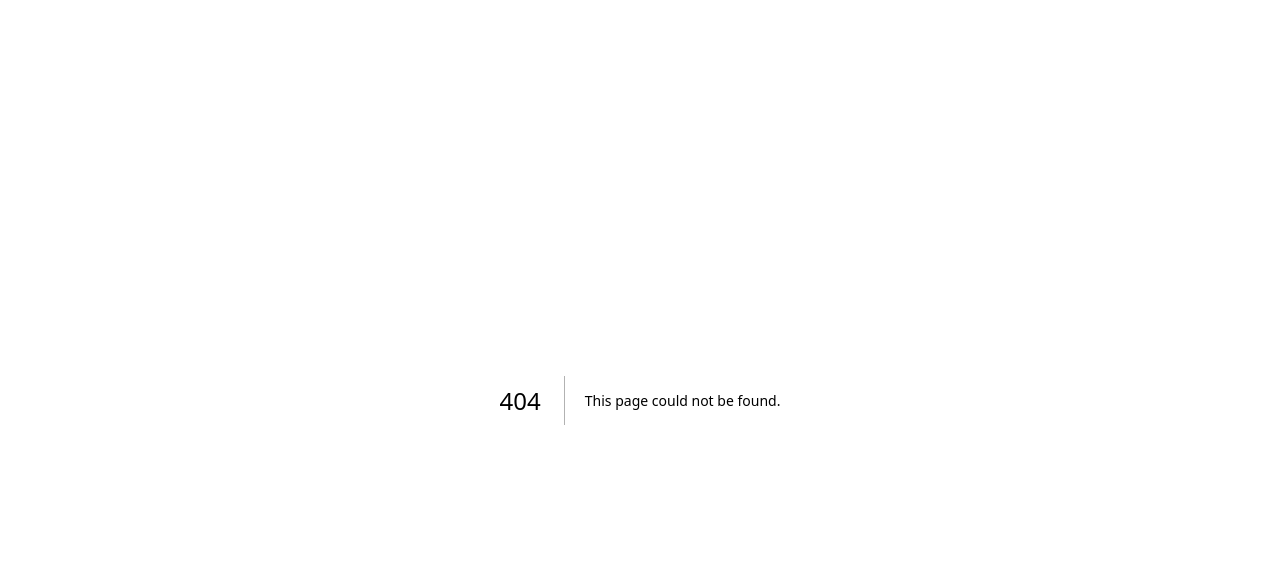
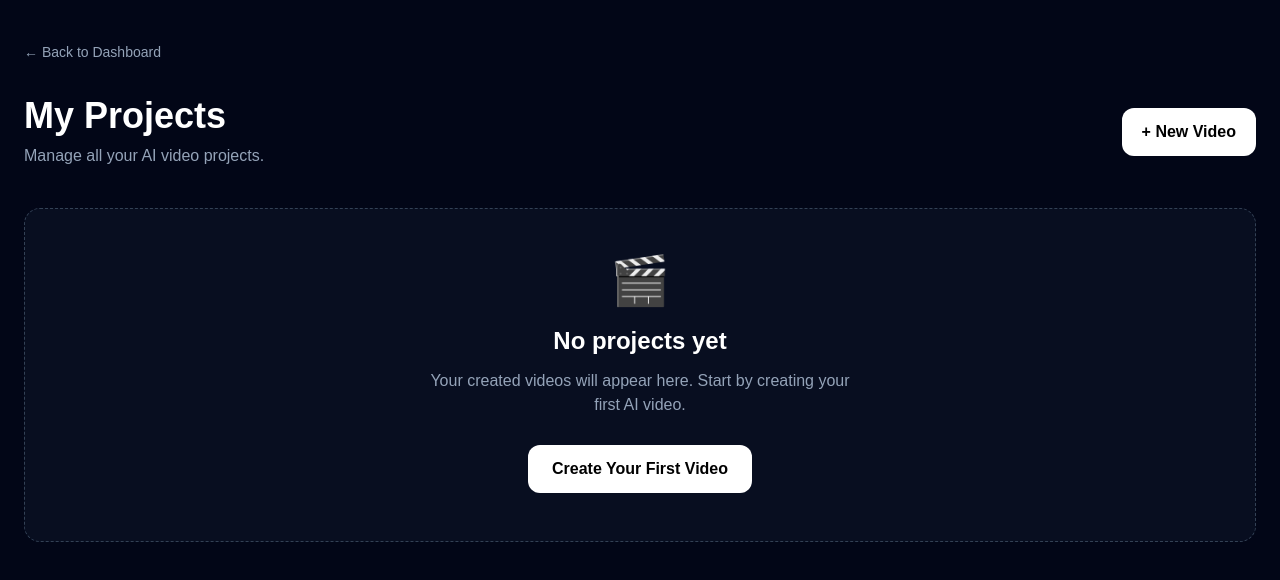
Before and after one commit to skraselnazmul-svg/Ai-Promo-video-, a Next.js app: page /projects in a window 1280 px wide. Before the commit this address had no page. Shown: the top 580 px of the page. Built offline with nearby package versions, Linux system fonts and the light colour scheme.

Commit message:
Add ProjectsPage component for managing projects

```diff
--- /dev/null
+++ b/app/projects/page.tsx
@@ -0,0 +1,52 @@
+export default function ProjectsPage() {
+  return (
+    <main className="min-h-screen bg-slate-950 px-6 py-10 text-white">
+      <div className="mx-auto max-w-7xl">
+        <a
+          href="/dashboard"
+          className="text-sm text-slate-400 hover:text-white"
+        >
+          ← Back to Dashboard
+        </a>
+
+        <div className="mt-8 flex flex-col justify-between gap-4 sm:flex-row sm:items-center">
+          <div>
+            <h1 className="text-4xl font-bold">My Projects</h1>
+            <p className="mt-2 text-slate-400">
+              Manage all your AI video projects.
+            </p>
+          </div>
+
+          <a
+            href="/create"
+            className="rounded-xl bg-white px-5 py-3 text-center font-semibold text-black hover:bg-slate-200"
+          >
+            + New Video
+          </a>
+        </div>
+
+        <section className="mt-10">
+          <div className="rounded-2xl border border-dashed border-slate-700 bg-slate-900/50 p-12 text-center">
+            <div className="text-5xl">🎬</div>
+
+            <h2 className="mt-5 text-2xl font-semibold">
+              No projects yet
+            </h2>
+
+            <p className="mx-auto mt-3 max-w-md text-slate-400">
+              Your created videos will appear here. Start by
+              creating your first AI video.
+            </p>
+
+            <a
+              href="/create"
+              className="mt-7 inline-block rounded-xl bg-white px-6 py-3 font-semibold text-black hover:bg-slate-200"
+            >
+              Create Your First Video
+            </a>
+          </div>
+        </section>
+      </div>
+    </main>
+  );
+}
```
